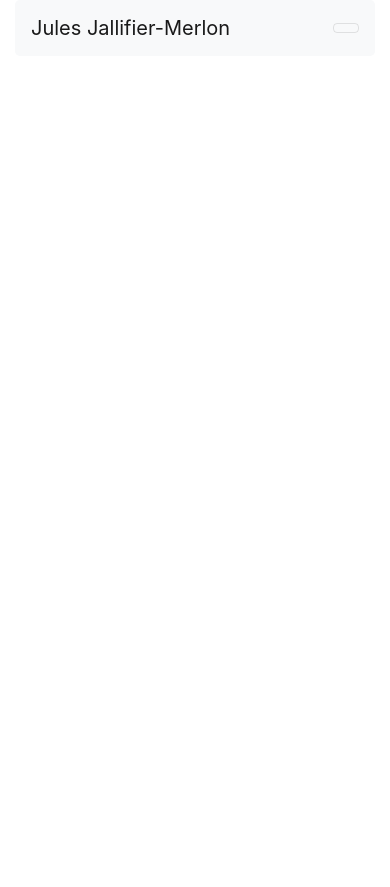
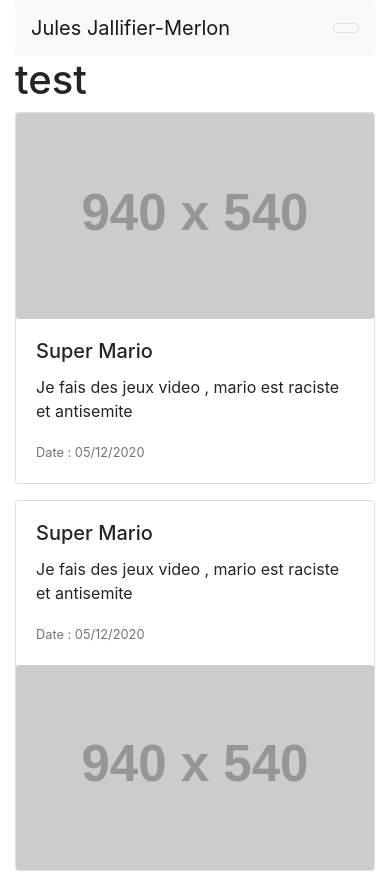
Before and after one commit to CaulierBenjamin/azeria, a plain HTML site: page index.html in a window 390 px wide. Before the commit the page ends 844 px from the top, so only its background shows below. Drawn offline with nearby package versions, Linux system fonts and the light colour scheme; placeholder pictures from the web are drawn by us.

Commit message:
card ajouter test telephone

```diff
--- a/index.html
+++ b/index.html
@@ -7,7 +7,7 @@
     <meta http-equiv="X-UA-Compatible" content="ie=edge">
     <title>Jules_Jalliffier-Merlon</title>
 
-    <!--<script src="https://ajax.googleapis.com/ajax/libs/jquery/3.4.1/jquery.min.js"></script>-->
+    <script src="https://ajax.googleapis.com/ajax/libs/jquery/3.4.1/jquery.min.js"></script>
     <link rel="stylesheet" href="css/bootstrap.css">
     <script src="js/bootstrap.js"></script>
 
@@ -28,9 +28,6 @@
                         <li class="nav-item">
                             <a class="nav-link" href="">Profile</a>
                         </li>
-                        <li class="nav-item">
-                            <a class="nav-link" href="">Projet</a>
-                        </li>
                     </ul>
                     <!--lien linkendin-->
                     <form class="form-inline my-2 my-lg-0">
@@ -40,6 +37,37 @@
                 </div>
             </nav>
         </header>
+        <main role="main">
+            <h1>test</h1>
+            <div class="card mb-3" style="max-width: 1600px;">
+                <div class="row no-gutters">
+                    <div class="col-md-6">
+                        <img src="https://via.placeholder.com/940x540" class="card-img" alt="test">
+                    </div>
+                    <div class="col-md-6">
+                        <div class="card-body">
+                            <h5 class="card-title">Super Mario</h5>
+                            <p class="card-text">Je fais des jeux video , mario est raciste et antisemite</p>
+                            <p class="card-text"><small class="text-muted">Date : 05/12/2020</small></p>
+                        </div>
+                    </div>
+                </div>
+            </div>
+            <div class="card mb-3" style="max-width: 1600px;">
+                <div class="row no-gutters">
+                    <div class="col-md-6">
+                        <div class="card-body">
+                            <h5 class="card-title">Super Mario</h5>
+                            <p class="card-text">Je fais des jeux video , mario est raciste et antisemite</p>
+                            <p class="card-text"><small class="text-muted">Date : 05/12/2020</small></p>
+                        </div>
+                    </div>
+                    <div class="col-md-6">
+                        <img src="https://via.placeholder.com/940x540" class="card-img" alt="test">
+                    </div>
+                </div>
+            </div>
+        </main>
     </div>
 </body>
 </html>
```
